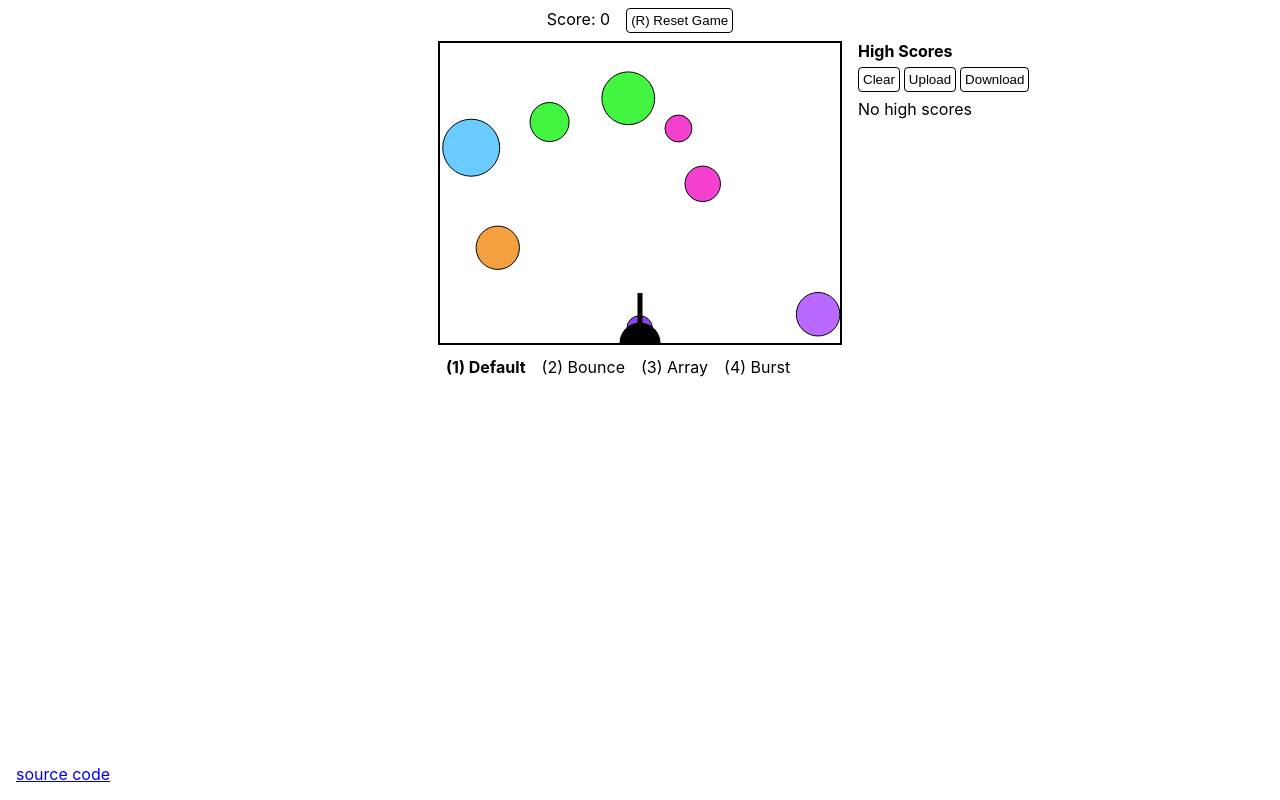
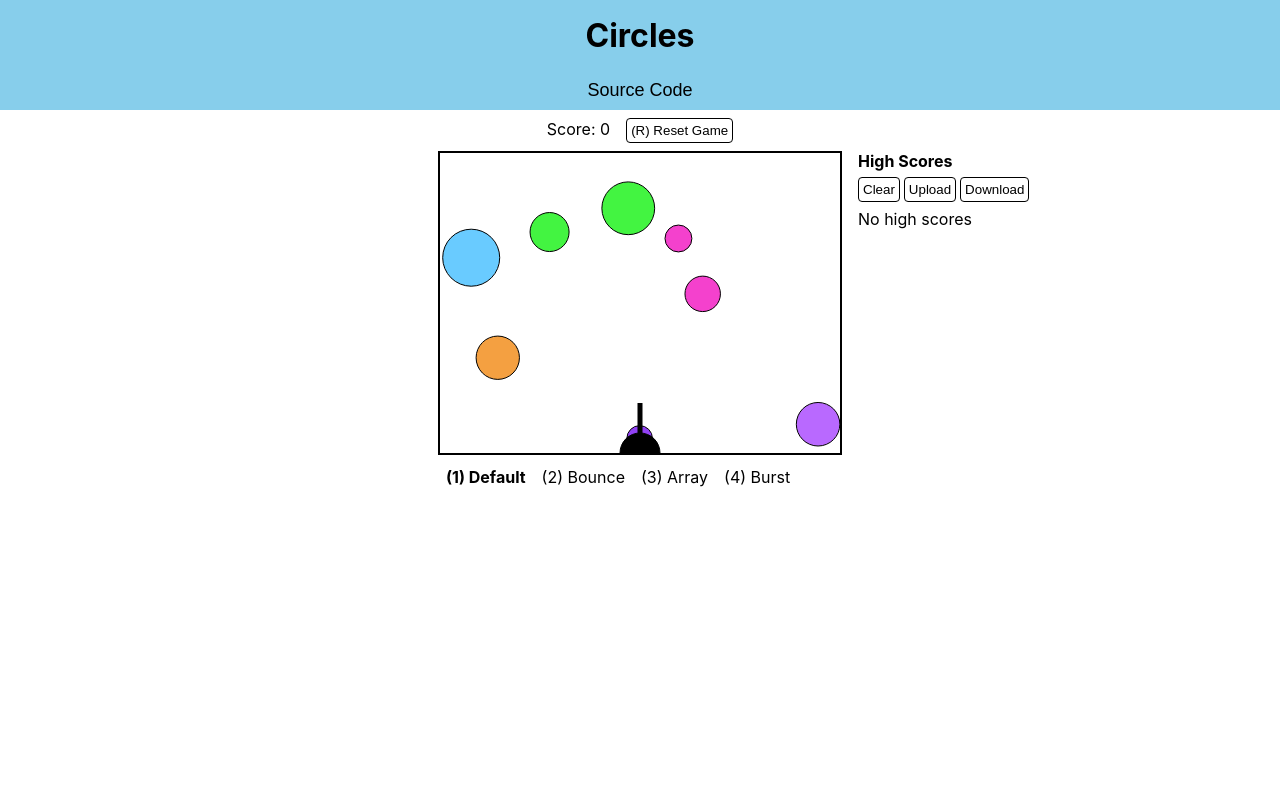
Before and after one commit to johneastman/Circles, a React (Create React App) app: page / in a window 1280 px wide. Built offline with nearby package versions, Linux system fonts and the light colour scheme.

Commit message:
add header and menu

```diff
--- a/src/components/App.tsx
+++ b/src/components/App.tsx
@@ -9,7 +9,6 @@ import { Color } from "../utils/color";
 import Canvas from './Canvas';
 import { HighScores } from "./HighScores";
 import { TurretModeComponent } from "./TurretMode";
-import { Footer } from "./Footer";
 import { Text } from "../sprites/text";
 import { Menu } from "./Menu";
 import { Sprite } from "../sprites/sprite";
@@ -97,7 +96,7 @@ class App extends React.Component<{}, AppState> {
                     </div>
                 </div>
 
-                <Footer/>
+                {/*<Footer/>*/}
             </>
         );
     }
--- a/src/components/Footer.css
+++ b/src/components/Footer.css
@@ -1,6 +1,5 @@
 footer {
-  /* background-color: rgb(135, 206, 235); */
-  padding: 1rem;
-  position: fixed;
-  bottom: 0;
+    padding: 1rem;
+    position: fixed;
+    bottom: 0;
 }
--- a/src/components/Menu.css
+++ b/src/components/Menu.css
@@ -1,16 +1,21 @@
-.menu {
-    text-align: center;
-    /*background-color: rgb(135, 206, 235);*/
+h1 {
+    margin-top: 0;
+    margin-bottom: 0;
+    padding: 1rem;
 }
 
-.menu ul {
-    list-style-type: none;
-    margin: 0;
-    padding: 0;
-    overflow: hidden;
+.menu {
+    background-color: rgb(135, 206, 235);
 }
 
-.menu li {
-    display: inline-block;
-    padding: 0.5rem;
+.menuButton {
+    border: none;
+    background-color: transparent;
+    border-color: 0;
+    font-size: large;
 }
+
+.menuButton:hover:enabled {
+    text-decoration: underline;
+    cursor: pointer;
+}
--- a/src/components/Menu.tsx
+++ b/src/components/Menu.tsx
@@ -7,12 +7,23 @@ interface MenuProps {
 }
 
 export function Menu(props: MenuProps): JSX.Element {
-    return (
-        <div className="menu">
+    return <header>
+        <div className="menu horizontalList">
+            <h1>Circles</h1>
+            <ul>
+                <li>
+                    <form action="https://github.com/johneastman/circles" method="get" target="_blank">
+                        <button className="menuButton" type="submit">Source Code</button>
+                    </form>
+                </li>
+            </ul>
+        </div>
+
+        <div className="horizontalList">
             <ul>
                 <li>Score: { props.score }</li>
                 <li><button className="button" onClick={props.resetGame}>(R) { props.numCircles === 0 ? "Play Again" : "Reset Game" }</button></li>
             </ul>
         </div>
-    );
+    </header>;
 }
--- a/src/index.css
+++ b/src/index.css
@@ -26,3 +26,19 @@ code {
 .button:disabled {
   opacity: 0.6;
 }
+
+.horizontalList {
+  text-align: center;
+}
+
+.horizontalList ul {
+  list-style-type: none;
+  margin: 0;
+  padding: 0;
+  overflow: hidden;
+}
+
+.horizontalList li {
+  display: inline-block;
+  padding: 0.5rem;
+}
```
